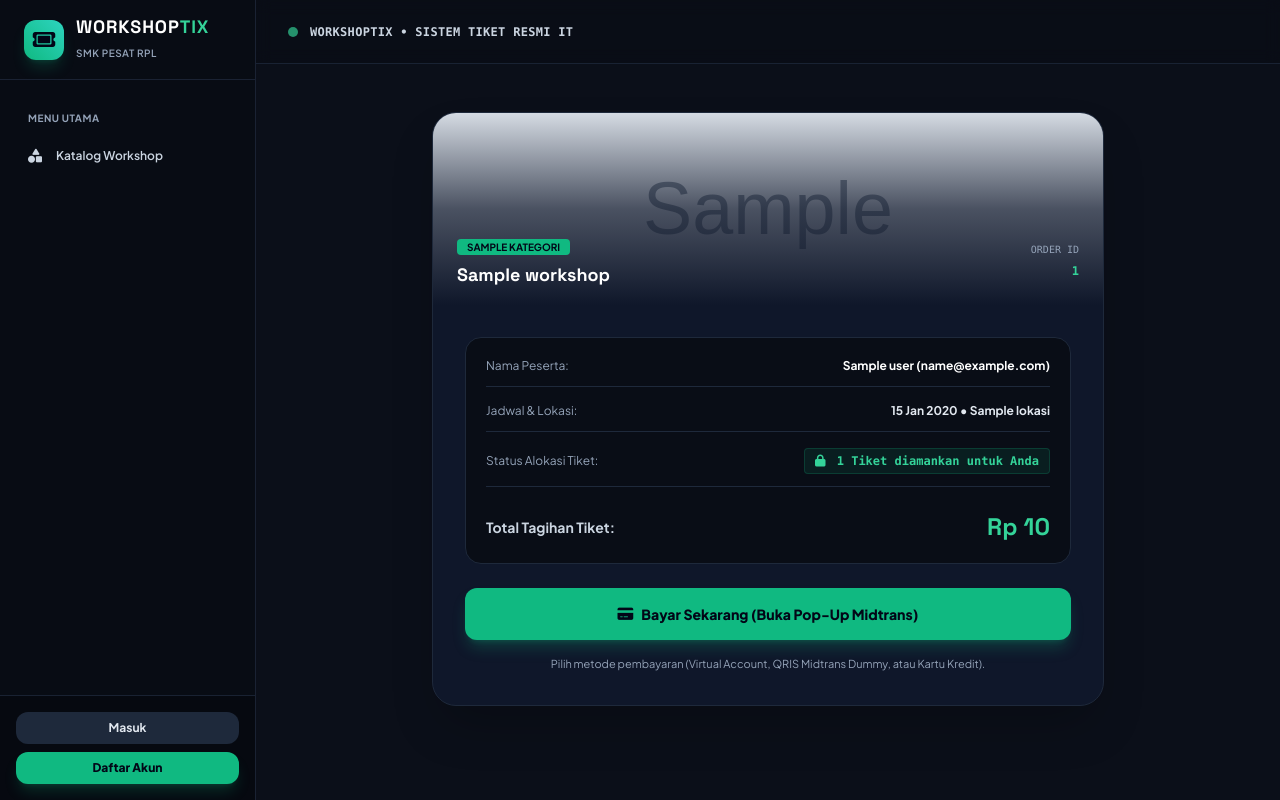
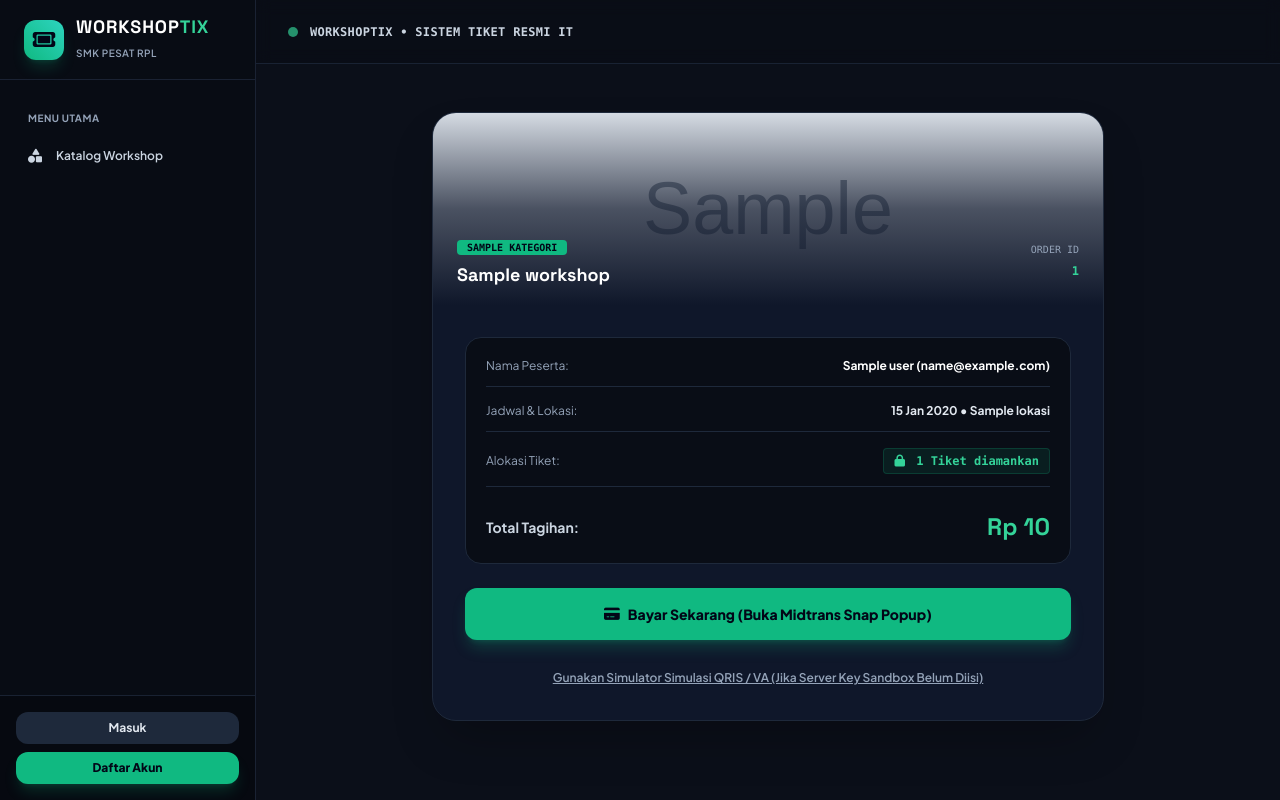
Before and after one commit to kaylaartalita15-cloud/workshop_tix, a Laravel app: template resources/views/payments/show.blade.php in a window 1280 px wide. Run offline with Laravel 12, Linux system fonts and the light colour scheme; the template is opened without the code that fills it: most values are stand-ins (such as "Sample title", 1, 10 or a date in 2020); grey boxes marked "Sample" are stand-in pictures; some libraries are stand-ins or nearby versions.

Commit message:
feat: enable official Midtrans Snap popup trigger with sandbox keys

```diff
--- a/resources/views/payments/show.blade.php
+++ b/resources/views/payments/show.blade.php
@@ -13,7 +13,7 @@
 
             <div class="absolute bottom-4 left-6 right-6 flex items-center justify-between">
                 <div>
-                    <span class="text-[10px] font-bold px-2.5 py-0.5 bg-emerald-500 text-slate-950 rounded uppercase">
+                    <span class="text-[10px] font-bold px-2.5 py-0.5 bg-emerald-500 text-slate-950 rounded uppercase font-mono">
                         {{ $registration->workshop->kategori }}
                     </span>
                     <h2 class="heading-font text-lg font-bold text-white mt-1">{{ $registration->workshop->nama_workshop }}</h2>
@@ -39,36 +39,39 @@
                 </div>
 
                 <div class="flex justify-between items-center text-xs border-b border-slate-800 pb-3">
-                    <span class="text-slate-400">Status Alokasi Tiket:</span>
+                    <span class="text-slate-400">Alokasi Tiket:</span>
                     <span class="font-mono text-emerald-400 font-bold bg-emerald-500/10 px-2.5 py-1 rounded border border-emerald-500/20">
-                        <i class="fa-solid fa-lock mr-1"></i> 1 Tiket diamankan untuk Anda
+                        <i class="fa-solid fa-lock mr-1"></i> 1 Tiket diamankan
                     </span>
                 </div>
 
                 <div class="flex justify-between items-center text-sm pt-2">
-                    <span class="font-bold text-slate-300">Total Tagihan Tiket:</span>
+                    <span class="font-bold text-slate-300">Total Tagihan:</span>
                     <span class="heading-font text-2xl font-black text-emerald-400">
                         Rp {{ number_format($payment->jumlah, 0, ',', '.') }}
                     </span>
                 </div>
             </div>
 
-            <!-- Tombol Trigger Pop-up Modal Pembayaran -->
+            <!-- Tombol Trigger Pop-up Midtrans Snap Asli -->
             <div class="space-y-4">
-                <button type="button" onclick="openPaymentModal()" class="w-full bg-emerald-500 hover:bg-emerald-400 text-slate-950 font-black py-4 px-4 rounded-xl shadow-lg shadow-emerald-500/25 transition duration-200 flex items-center justify-center gap-2 text-sm">
+                <button type="button" id="pay-button" class="w-full bg-emerald-500 hover:bg-emerald-400 text-slate-950 font-black py-4 px-4 rounded-xl shadow-lg shadow-emerald-500/25 transition duration-200 flex items-center justify-center gap-2 text-sm">
                     <i class="fa-solid fa-credit-card"></i>
-                    <span>Bayar Sekarang (Buka Pop-Up Midtrans)</span>
+                    <span>Bayar Sekarang (Buka Midtrans Snap Popup)</span>
                 </button>
 
-                <p class="text-[11px] text-center text-slate-400">
-                    Pilih metode pembayaran (Virtual Account, QRIS Midtrans Dummy, atau Kartu Kredit).
-                </p>
+                <!-- Opsional Fallback jika Sandbox Key belum dimasukkan ke .env -->
+                <div class="pt-2 text-center">
+                    <button type="button" onclick="showInternalModal()" class="text-xs text-slate-400 hover:text-emerald-400 underline font-semibold">
+                        Gunakan Simulator Simulasi QRIS / VA (Jika Server Key Sandbox Belum Diisi)
+                    </button>
+                </div>
             </div>
         </div>
     </div>
 </div>
 
-<!-- POP-UP MODAL PEMBAYARAN MIDTRANS SANDBOX -->
+<!-- POP-UP MODAL SIMULATOR CADANGAN (Bila user offline atau key sandbox belum diset) -->
 <div id="payment-modal" class="fixed inset-0 z-50 flex items-center justify-center p-4 bg-slate-950/80 backdrop-blur-sm hidden opacity-0 transition-opacity duration-300">
     <div class="bg-[#0f172a] border border-slate-800 rounded-3xl w-full max-w-lg overflow-hidden shadow-2xl transform scale-95 transition-transform duration-300 max-h-[90vh] flex flex-col" id="modal-container">
         <!-- Header Pop-Up -->
@@ -78,8 +81,8 @@
                     <i class="fa-solid fa-shield"></i>
                 </div>
                 <div>
-                    <h3 class="heading-font text-base font-bold text-white leading-tight">Pilih Pembayaran Midtrans</h3>
-                    <span class="text-[11px] font-mono text-emerald-400 font-semibold">Midtrans Sandbox Simulator</span>
+                    <h3 class="heading-font text-base font-bold text-white leading-tight">Simulator Midtrans Sandbox</h3>
+                    <span class="text-[11px] font-mono text-emerald-400 font-semibold">Offline Demo Fallback</span>
                 </div>
             </div>
             <button type="button" onclick="closePaymentModal()" class="w-8 h-8 rounded-lg bg-slate-800/80 hover:bg-slate-700 text-slate-400 hover:text-white flex items-center justify-center transition">
@@ -89,7 +92,6 @@
 
         <!-- Body Pop-Up Scrollable -->
         <div class="p-5 sm:p-6 space-y-5 overflow-y-auto flex-1">
-            <!-- Ringkasan Singkat -->
             <div class="p-4 bg-[#090d16] rounded-2xl border border-slate-800 flex items-center justify-between">
                 <div>
                     <span class="text-[10px] text-slate-400 uppercase font-bold block">Workshop Dipilih</span>
@@ -107,7 +109,7 @@
                 <div>
                     <label class="block text-xs font-bold text-slate-300 uppercase mb-2">Pilih Kanal Pembayaran:</label>
                     <div class="space-y-2.5">
-                        <!-- Pilihan 1: QRIS Midtrans Dummy (Rekomendasi) -->
+                        <!-- Pilihan 1: QRIS Midtrans Dummy -->
                         <div onclick="selectPaymentMethod(this, 'qris')"
                              class="payment-option p-4 rounded-2xl bg-[#090d16] border-2 border-emerald-500 bg-emerald-500/10 cursor-pointer transition-all duration-200 flex items-center justify-between group">
                             <div class="flex items-center space-x-3.5">
@@ -118,7 +120,7 @@
                                 <div>
                                     <div class="flex items-center gap-2">
                                         <span class="text-xs font-bold text-white group-hover:text-emerald-400 transition">QRIS Midtrans Sandbox</span>
-                                        <span class="text-[9px] font-bold font-mono bg-emerald-400/20 text-emerald-300 px-1.5 py-0.5 rounded">Rekomendasi QR</span>
+                                        <span class="text-[9px] font-bold font-mono bg-emerald-400/20 text-emerald-300 px-1.5 py-0.5 rounded">Rekomendasi</span>
                                     </div>
                                     <span class="text-[11px] text-slate-400 block mt-0.5">Scan kode barcode QRIS langsung di layar</span>
                                 </div>
@@ -128,7 +130,6 @@
 
                         <!-- Panel Detail Tampilan QRIS Midtrans Dummy -->
                         <div id="qris-preview-box" class="p-5 bg-white text-slate-900 rounded-2xl shadow-inner border-2 border-emerald-500/40 text-center space-y-3 transition-all duration-300">
-                            <!-- Logo Midtrans & QRIS Header -->
                             <div class="flex items-center justify-between border-b border-slate-200 pb-2 px-1">
                                 <div class="flex items-center space-x-1.5">
                                     <span class="bg-[#002855] text-white text-[10px] font-extrabold px-2 py-0.5 rounded tracking-wider">midtrans</span>
@@ -140,7 +141,6 @@
                                 </div>
                             </div>
 
-                            <!-- Barcode QR Code Dummy Midtrans -->
                             <div class="py-1">
                                 <div class="inline-block p-3 bg-white border border-slate-300 rounded-2xl shadow-sm">
                                     <img src="https://quickchart.io/qr?text=MIDTRANS-SANDBOX-QRIS-ORDER-{{ $payment->order_id }}-NOMINAL-{{ (int)$payment->jumlah }}&size=180&margin=1"
@@ -175,42 +175,9 @@
                             </div>
                             <i class="fa-solid fa-building-columns text-slate-500 text-lg"></i>
                         </div>
-
-                        <!-- Pilihan 3: Mandiri Bill Payment -->
-                        <div onclick="selectPaymentMethod(this, 'mandiri')"
-                             class="payment-option p-4 rounded-2xl bg-[#090d16] border-2 border-slate-800 hover:border-slate-700 cursor-pointer transition-all duration-200 flex items-center justify-between group">
-                            <div class="flex items-center space-x-3.5">
-                                <div class="radio-indicator w-5 h-5 rounded-full border-2 border-slate-600 flex items-center justify-center text-transparent text-[10px]">
-                                    <i class="fa-solid fa-check"></i>
-                                </div>
-                                <input type="radio" name="payment_type" value="Mandiri Bill Payment (Sandbox)" class="hidden">
-                                <div>
-                                    <span class="text-xs font-bold text-white group-hover:text-emerald-400 transition">Mandiri Bill Payment</span>
-                                    <span class="text-[11px] text-slate-400 font-mono block mt-0.5">Kode Perusahaan: 70012</span>
-                                </div>
-                            </div>
-                            <i class="fa-solid fa-landmark text-slate-500 text-lg"></i>
-                        </div>
-
-                        <!-- Pilihan 4: Kartu Kredit Test -->
-                        <div onclick="selectPaymentMethod(this, 'cc')"
-                             class="payment-option p-4 rounded-2xl bg-[#090d16] border-2 border-slate-800 hover:border-slate-700 cursor-pointer transition-all duration-200 flex items-center justify-between group">
-                            <div class="flex items-center space-x-3.5">
-                                <div class="radio-indicator w-5 h-5 rounded-full border-2 border-slate-600 flex items-center justify-center text-transparent text-[10px]">
-                                    <i class="fa-solid fa-check"></i>
-                                </div>
-                                <input type="radio" name="payment_type" value="Credit Card Test (Sandbox)" class="hidden">
-                                <div>
-                                    <span class="text-xs font-bold text-white group-hover:text-emerald-400 transition">Kartu Kredit / Debit Online Test</span>
-                                    <span class="text-[11px] text-slate-400 font-mono block mt-0.5">Visa / Mastercard 3DS Simulator</span>
-                                </div>
-                            </div>
-                            <i class="fa-solid fa-credit-card text-slate-500 text-lg"></i>
-                        </div>
                     </div>
                 </div>
 
-                <!-- Tombol Konfirmasi Bayar Lunas di dalam Pop-up -->
                 <div class="pt-2">
                     <button type="submit" class="w-full bg-emerald-500 hover:bg-emerald-400 text-slate-950 font-black py-4 px-4 rounded-xl shadow-lg shadow-emerald-500/25 transition flex items-center justify-center gap-2 text-xs">
                         <i class="fa-solid fa-circle-check"></i>
@@ -220,9 +187,8 @@
             </form>
         </div>
 
-        <!-- Footer Pop-up -->
         <div class="px-6 py-3.5 bg-[#090d16] border-t border-slate-800 flex items-center justify-between text-[11px] text-slate-500 flex-shrink-0">
-            <span><i class="fa-solid fa-shield-halved text-emerald-400 mr-1"></i> Midtrans Sandbox Simulator</span>
+            <span>Midtrans Sandbox Verified</span>
             <button type="button" onclick="closePaymentModal()" class="text-slate-400 hover:text-white font-semibold">Tutup</button>
         </div>
     </div>
@@ -230,12 +196,40 @@
 @endsection
 
 @push('scripts')
-@if(!str_starts_with($snapToken, 'DEMO_SNAP_'))
+<!-- Load Midtrans Snap Javascript SDK Sandbox -->
 <script src="https://app.sandbox.midtrans.com/snap/snap.js" data-client-key="{{ $clientKey }}"></script>
-@endif
+
 <script type="text/javascript">
+    document.getElementById('pay-button').onclick = function () {
+        var snapToken = "{{ $snapToken }}";
+
+        // Buka Pop-Up Midtrans Snap Resmi
+        if (typeof window.snap !== 'undefined' && snapToken && !snapToken.startsWith('DEMO_SNAP_')) {
+            window.snap.pay(snapToken, {
+                onSuccess: function(result){
+                    // Redirect atau submit verifikasi sukses
+                    var form = document.getElementById('simulate-form');
+                    if (form) form.submit();
+                },
+                onPending: function(result){
+                    alert("Pembayaran Anda sedang menunggu penyelesaian.");
+                    location.reload();
+                },
+                onError: function(result){
+                    alert("Pembayaran Snap gagal. Menampilkan modal simulator...");
+                    showInternalModal();
+                },
+                onClose: function(){
+                    alert('Anda menutup jendela pembayaran sebelum transaksi selesai.');
+                }
+            });
+        } else {
+            // Jika belum memasukkan Server Key Midtrans asli di .env, buka simulator modal
+            showInternalModal();
+        }
+    };
+
     function selectPaymentMethod(element, type) {
-        // Reset semua pilihan
         document.querySelectorAll('.payment-option').forEach(function(el) {
             el.classList.remove('border-emerald-500', 'bg-emerald-500/10');
             el.classList.add('border-slate-800');
@@ -250,7 +244,6 @@
             }
         });
 
-        // Aktifkan pilihan yang di-klik
         element.classList.remove('border-slate-800');
         element.classList.add('border-emerald-500', 'bg-emerald-500/10');
 
@@ -266,7 +259,6 @@
             currentIndicator.classList.add('border-emerald-400', 'bg-emerald-500', 'text-slate-950');
         }
 
-        // Tampilkan box QRIS hanya jika opsi QRIS yang aktif
         var qrisBox = document.getElementById('qris-preview-box');
         if (qrisBox) {
             if (type === 'qris') {
@@ -277,7 +269,7 @@
         }
     }
 
-    function openPaymentModal() {
+    function showInternalModal() {
         var modal = document.getElementById('payment-modal');
         var container = document.getElementById('modal-container');
         modal.classList.remove('hidden');
```
